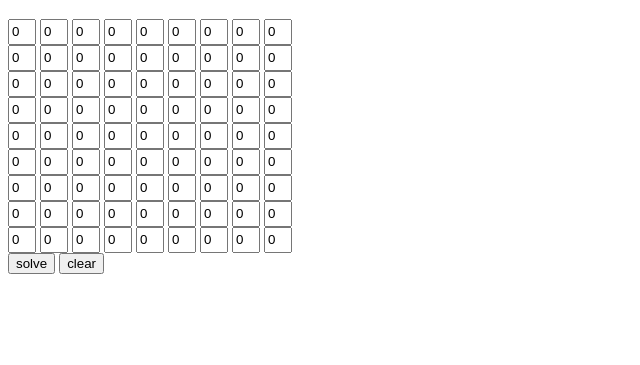
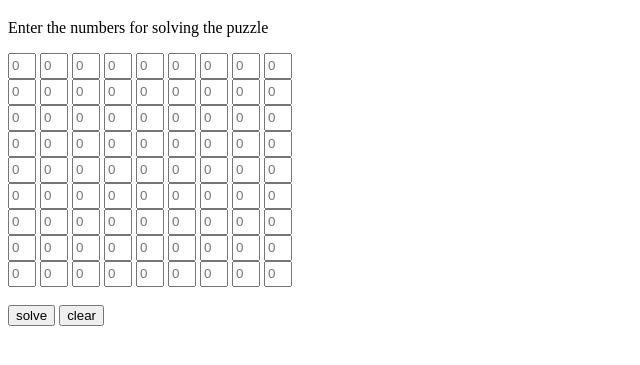
Before and after one commit to Abhiram-J/Sudoku-Solver, a plain HTML site: page website/main.html in a window 1280 px wide. Shown: the part 61-426 px from the top of the page, without its empty margins (0-640 px from the left). Drawn offline with Linux system fonts and the light colour scheme.

Commit message:
updated website

```diff
--- a/website/main.html
+++ b/website/main.html
@@ -1,105 +1,111 @@
 <!DOCTYPE html>
-<html>
-<head >
-    <title>My Website</title>
-    <link rel="stylesheet" href="main.css">
+<html lang="en">
+<head>
+  <meta charset="UTF-8">
+  <meta name="viewport" content="width=device-width, initial-scale=1.0">
+  <title>Sudoku Solver</title>
+  <link rel="stylesheet" href="main.css" />
+
 </head>
-<body >
-    <h1>Sudoku Solver</h1>
-    <input class="num" type = "text"  value = 0>
-    <input class="num" type = "text"  value = 0>
-    <input class="num" type = "text"  value = 0>
-    <input class="num" type = "text"  value = 0>
-    <input class="num" type = "text"  value = 0>
-    <input class="num" type = "text"  value = 0>
-    <input class="num" type = "text"  value = 0>
-    <input class="num" type = "text"  value = 0>
-    <input class="num" type = "text"  value = 0> <br>
+<body>
+  <h1>Sudoku Solver</h1>
+  <p>Enter the numbers for solving the puzzle</p>
+  <div>
+    <input class="num" type="text" placeholder="0" />
+    <input class="num" type="text" placeholder="0" />
+    <input class="num" type="text" placeholder="0" />
+    <input class="num" type="text" placeholder="0" />
+    <input class="num" type="text" placeholder="0" />
+    <input class="num" type="text" placeholder="0" />
+    <input class="num" type="text" placeholder="0" />
+    <input class="num" type="text" placeholder="0" />
+    <input class="num" type="text" placeholder="0" /> <br />
 
-    <input class="num" type = "text"  value = 0>
-    <input class="num" type = "text"  value = 0>
-    <input class="num" type = "text"  value = 0>
-    <input class="num" type = "text"  value = 0>
-    <input class="num" type = "text"  value = 0>
-    <input class="num" type = "text"  value = 0>
-    <input class="num" type = "text"  value = 0>
-    <input class="num" type = "text"  value = 0>
-    <input class="num" type = "text"  value = 0> <br>
+    <input class="num" type="text" placeholder="0" />
+    <input class="num" type="text" placeholder="0" />
+    <input class="num" type="text" placeholder="0" />
+    <input class="num" type="text" placeholder="0" />
+    <input class="num" type="text" placeholder="0" />
+    <input class="num" type="text" placeholder="0" />
+    <input class="num" type="text" placeholder="0" />
+    <input class="num" type="text" placeholder="0" />
+    <input class="num" type="text" placeholder="0" /> <br />
 
-    <input class="num" type = "text"  value = 0>
-    <input class="num" type = "text"  value = 0>
-    <input class="num" type = "text"  value = 0>
-    <input class="num" type = "text"  value = 0>
-    <input class="num" type = "text"  value = 0>
-    <input class="num" type = "text"  value = 0>
-    <input class="num" type = "text"  value = 0>
-    <input class="num" type = "text"  value = 0>
-    <input class="num" type = "text"  value = 0> <br>
+    <input class="num" type="text" placeholder="0" />
+    <input class="num" type="text" placeholder="0" />
+    <input class="num" type="text" placeholder="0" />
+    <input class="num" type="text" placeholder="0" />
+    <input class="num" type="text" placeholder="0" />
+    <input class="num" type="text" placeholder="0" />
+    <input class="num" type="text" placeholder="0" />
+    <input class="num" type="text" placeholder="0" />
+    <input class="num" type="text" placeholder="0" /> <br />
 
-    <input class="num" type = "text"  value = 0>
-    <input class="num" type = "text"  value = 0>
-    <input class="num" type = "text"  value = 0>
-    <input class="num" type = "text"  value = 0>
-    <input class="num" type = "text"  value = 0>
-    <input class="num" type = "text"  value = 0>
-    <input class="num" type = "text"  value = 0>
-    <input class="num" type = "text"  value = 0>
-    <input class="num" type = "text"  value = 0> <br>
+    <input class="num" type="text" placeholder="0" />
+    <input class="num" type="text" placeholder="0" />
+    <input class="num" type="text" placeholder="0" />
+    <input class="num" type="text" placeholder="0" />
+    <input class="num" type="text" placeholder="0" />
+    <input class="num" type="text" placeholder="0" />
+    <input class="num" type="text" placeholder="0" />
+    <input class="num" type="text" placeholder="0" />
+    <input class="num" type="text" placeholder="0" /> <br />
 
-    <input class="num" type = "text"  value = 0>
-    <input class="num" type = "text"  value = 0>
-    <input class="num" type = "text"  value = 0>
-    <input class="num" type = "text"  value = 0>
-    <input class="num" type = "text"  value = 0>
-    <input class="num" type = "text"  value = 0>
-    <input class="num" type = "text"  value = 0>
-    <input class="num" type = "text"  value = 0>
-    <input class="num" type = "text"  value = 0> <br>
+    <input class="num" type="text" placeholder="0" />
+    <input class="num" type="text" placeholder="0" />
+    <input class="num" type="text" placeholder="0" />
+    <input class="num" type="text" placeholder="0" />
+    <input class="num" type="text" placeholder="0" />
+    <input class="num" type="text" placeholder="0" />
+    <input class="num" type="text" placeholder="0" />
+    <input class="num" type="text" placeholder="0" />
+    <input class="num" type="text" placeholder="0" /> <br />
 
-    <input class="num" type = "text"  value = 0>
-    <input class="num" type = "text"  value = 0>
-    <input class="num" type = "text"  value = 0>
-    <input class="num" type = "text"  value = 0>
-    <input class="num" type = "text"  value = 0>
-    <input class="num" type = "text"  value = 0>
-    <input class="num" type = "text"  value = 0>
-    <input class="num" type = "text"  value = 0>
-    <input class="num" type = "text"  value = 0> <br>
+    <input class="num" type="text" placeholder="0" />
+    <input class="num" type="text" placeholder="0" />
+    <input class="num" type="text" placeholder="0" />
+    <input class="num" type="text" placeholder="0" />
+    <input class="num" type="text" placeholder="0" />
+    <input class="num" type="text" placeholder="0" />
+    <input class="num" type="text" placeholder="0" />
+    <input class="num" type="text" placeholder="0" />
+    <input class="num" type="text" placeholder="0" /> <br />
 
-    <input class="num" type = "text"  value = 0>
-    <input class="num" type = "text"  value = 0>
-    <input class="num" type = "text"  value = 0>
-    <input class="num" type = "text"  value = 0>
-    <input class="num" type = "text"  value = 0>
-    <input class="num" type = "text"  value = 0>
-    <input class="num" type = "text"  value = 0>
-    <input class="num" type = "text"  value = 0>
-    <input class="num" type = "text"  value = 0> <br>
+    <input class="num" type="text" placeholder="0" />
+    <input class="num" type="text" placeholder="0" />
+    <input class="num" type="text" placeholder="0" />
+    <input class="num" type="text" placeholder="0" />
+    <input class="num" type="text" placeholder="0" />
+    <input class="num" type="text" placeholder="0" />
+    <input class="num" type="text" placeholder="0" />
+    <input class="num" type="text" placeholder="0" />
+    <input class="num" type="text" placeholder="0" /> <br />
 
-    <input class="num" type = "text"  value = 0>
-    <input class="num" type = "text"  value = 0>
-    <input class="num" type = "text"  value = 0>
-    <input class="num" type = "text"  value = 0>
-    <input class="num" type = "text"  value = 0>
-    <input class="num" type = "text"  value = 0>
-    <input class="num" type = "text"  value = 0>
-    <input class="num" type = "text"  value = 0>
-    <input class="num" type = "text"  value = 0> <br>
+    <input class="num" type="text" placeholder="0" />
+    <input class="num" type="text" placeholder="0" />
+    <input class="num" type="text" placeholder="0" />
+    <input class="num" type="text" placeholder="0" />
+    <input class="num" type="text" placeholder="0" />
+    <input class="num" type="text" placeholder="0" />
+    <input class="num" type="text" placeholder="0" />
+    <input class="num" type="text" placeholder="0" />
+    <input class="num" type="text" placeholder="0" /> <br />
 
-    <input class="num" type = "text"  value = 0>
-    <input class="num" type = "text"  value = 0>
-    <input class="num" type = "text"  value = 0>
-    <input class="num" type = "text"  value = 0>
-    <input class="num" type = "text"  value = 0>
-    <input class="num" type = "text"  value = 0>
-    <input class="num" type = "text"  value = 0>
-    <input class="num" type = "text"  value = 0>
-    <input class="num" type = "text"  value = 0> <br>
+    <input class="num" type="text" placeholder="0" />
+    <input class="num" type="text" placeholder="0" />
+    <input class="num" type="text" placeholder="0" />
+    <input class="num" type="text" placeholder="0" />
+    <input class="num" type="text" placeholder="0" />
+    <input class="num" type="text" placeholder="0" />
+    <input class="num" type="text" placeholder="0" />
+    <input class="num" type="text" placeholder="0" />
+    <input class="num" type="text" placeholder="0" /> <br />
+    <br />
+  </div>
 
-    <button class = "solve">solve</button>
-    <button class = "clear">clear</button>
+  <button class="solve">solve</button>
+  <button class="clear">clear</button>
 
-
-    <script src="main.js"> </script>
+  <script src="main.js"></script>
 </body>
 </html>
--- a/website/main.js
+++ b/website/main.js
@@ -1,13 +1,10 @@
 
 const N = 9;
 
-function clearboard(grid)
-{
-    for (let i = 0; i < N; i++)
-        for(let j = 0; j < N; j++)
-            grid[i][j].value = 0;
+const solve = document.querySelector(".solve");
+const clear = document.querySelector(".clear");
+const nums = document.querySelectorAll(".num");
 
-}
 
 function isSafe(grid,  r,  c,  num)
 {
@@ -59,27 +56,59 @@ function solveSudoku(grid, r, c)
 }
 
 
-const nums = document.querySelectorAll(".num");
-// console.log(grid);
 
-let grid = Array.from(Array(N), () => new Array(N));
+function fetchValuefromgrid(){
+let grid = [];
+for (let i = 0; i < N; i++){
+    grid[i] = [];
+    for(let j = 0; j < N; j++){
+        let val = parseInt(nums[i*N+j].value);
+        if ( val > 0 && val < 10 )
+        grid[i][j] = parseInt(nums[i*N+j].value);
+        else
+        grid[i][j] = 0;
+    }
+}
 
-for (let i = 0; i < N; i++)
-    for(let j = 0; j < N; j++)
-        grid[i][j] = nums[i*N + j];
 
-const solve = document.querySelector(".solve");
-const clear = document.querySelector(".clear");
+return grid;
+}
+
+
 
 clear.addEventListener("click", (e) => {
     e.preventDefault();
-    clearboard(grid);
+
+    for (let i = 0; i < N; i++)
+        for(let j = 0; j < N; j++)
+            nums[i*N +j].value = "";
+
 });
 
 solve.addEventListener("click", (e) => {
     e.preventDefault();
+    let grid = fetchValuefromgrid();
+    console.log(grid);
     console.log("clicked");
-   let ispossible = solveSudoku(grid, 0, 0);
+//    let ispossible = solveSudoku(grid, 0, 0);
+
+   fetch('http://localhost:3000', {
+    method: 'POST',
+    headers: {
+        'Content-Type': 'application/json'
+    },
+    body: JSON.stringify(grid)
+   }).then(res => res.json()).then(solution =>
+    {
+
+        for (let i = 0; i < N; i++){
+            for(let j = 0; j < N; j++){
+                nums[i*N+j].value = solution[i][j] ;
+            }
+        }
+
+    })
+
 
 });
 
```
